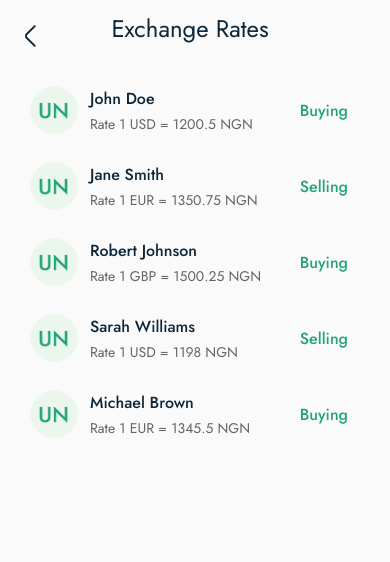
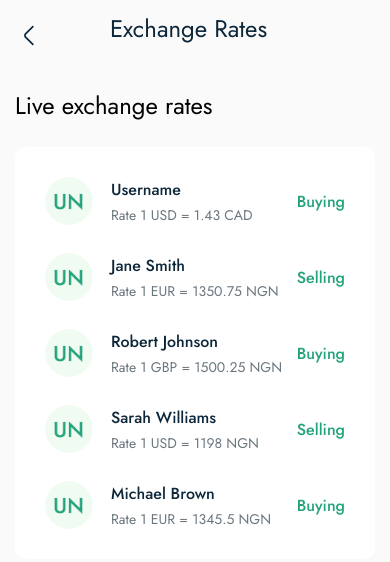
Before and after one commit to covenantcodes/Afribdc, a React Native app: screen /ExchangeRate in a window 390 px wide. Shown: the top 562 px of the page. Built offline with nearby package versions, Linux system fonts and the light colour scheme.

Commit message:
refactor ExchangeRateCard and ScreenHeader; update ExchangeRate screen layout and styles; modify sample data for consistency

```diff
--- a/components/ExchangeRateCard.tsx
+++ b/components/ExchangeRateCard.tsx
@@ -37,7 +37,7 @@ const ExchangeRateCard: React.FC<ExchangeRateCardProps> = ({
           </Text>
         </View>
       </View>
-      <View style={styles.badge}>
+      <View>
         <Text style={styles.badgeText}>{type}</Text>
       </View>
     </View>
@@ -63,6 +63,7 @@ const styles = StyleSheet.create({
   },
   userInfo: {
     gap: 4,
+    marginLeft: 6,
   },
   username: {
     fontFamily: FONTFAMILY.medium,
@@ -72,10 +73,7 @@ const styles = StyleSheet.create({
   rateText: {
     fontFamily: FONTFAMILY.regular,
     fontSize: FONTSIZE.sm,
-    color: colors.gray,
-  },
-  badge: {
-    paddingHorizontal: 12,
+    color: colors.gray2,
   },
   badgeText: {
     fontFamily: FONTFAMILY.medium,
--- a/components/ScreenHeader.tsx
+++ b/components/ScreenHeader.tsx
@@ -36,7 +36,7 @@ const ScreenHeader: React.FC<ScreenHeaderProps> = ({
     if (showBackButton) {
       return (
         <TouchableOpacity style={styles.backButton} onPress={handleBackPress}>
-          <ChevronLeft width={30} height={30} />
+          <ChevronLeft width={27} height={27} />
         </TouchableOpacity>
       );
     }
--- a/data/data.ts
+++ b/data/data.ts
@@ -15,10 +15,10 @@ export interface ExchangeRateCardData {
     {
       id: '1',
       profileImage: images.profilePic,
-      username: 'John Doe',
+      username: 'Username',
       fromCurrency: 'USD',
-      toCurrency: 'NGN',
-      rate: 1200.50,
+      toCurrency: 'CAD',
+      rate: 1.43,
       type: 'buying',
     },
     {
--- a/screens/ExchangeRate.tsx
+++ b/screens/ExchangeRate.tsx
@@ -1,9 +1,10 @@
-import { View, FlatList, StyleSheet } from "react-native";
+import { View, FlatList, StyleSheet, Text } from "react-native";
 import ScreenHeader from "../components/ScreenHeader";
 import { SafeAreaView } from "react-native-safe-area-context";
 import ExchangeRateCard from "../components/ExchangeRateCard";
 import { exchangeRateData, ExchangeRateCardData } from "../data/data";
 import colors from "../utils/colors";
+import { FONTFAMILY, FONTSIZE } from "../utils/fonts";
 
 const ExchangeRate = () => {
   const renderItem = ({ item }: { item: ExchangeRateCardData }) => (
@@ -20,6 +21,13 @@ const ExchangeRate = () => {
   return (
     <SafeAreaView style={styles.container}>
       <ScreenHeader title="Exchange Rates" showBackButton />
+
+      <View style={styles.body}>
+        <View style={styles.subTextContainer}>
+          <Text style={styles.subText}>Live exchange rates</Text>
+        </View>
+
+        <View style={styles.listMainContainer}>
           <FlatList
             data={exchangeRateData}
             renderItem={renderItem}
@@ -27,6 +35,8 @@ const ExchangeRate = () => {
             contentContainerStyle={styles.listContainer}
             showsVerticalScrollIndicator={false}
           />
+        </View>
+      </View>
     </SafeAreaView>
   );
 };
@@ -36,8 +46,25 @@ const styles = StyleSheet.create({
     flex: 1,
     backgroundColor: colors.background,
   },
+  body: {
+    paddingHorizontal: 15,
+  },
+  listMainContainer: {
+    backgroundColor: colors.white,
+    borderRadius: 10,
+    marginTop: 16,
+  },
   listContainer: {
     padding: 16,
+  },
+  subTextContainer: {
+    marginTop: 16,
+    marginBottom: 8,
+  },
+  subText: {
+    marginTop: 16,
+    fontFamily: FONTFAMILY.regular,
+    fontSize: FONTSIZE.xl,
   },
 });
 
--- a/utils/colors.ts
+++ b/utils/colors.ts
@@ -5,6 +5,7 @@ const colors = {
     black: '#000000',
     red: '#DA100B',
     gray: '#656565',
+    gray2: '#6B777F',
     blue: '#2563EB',
     deepBlue:'#0C263A'
   };
```
Lines whose indentation alone changed are shown as unchanged.
